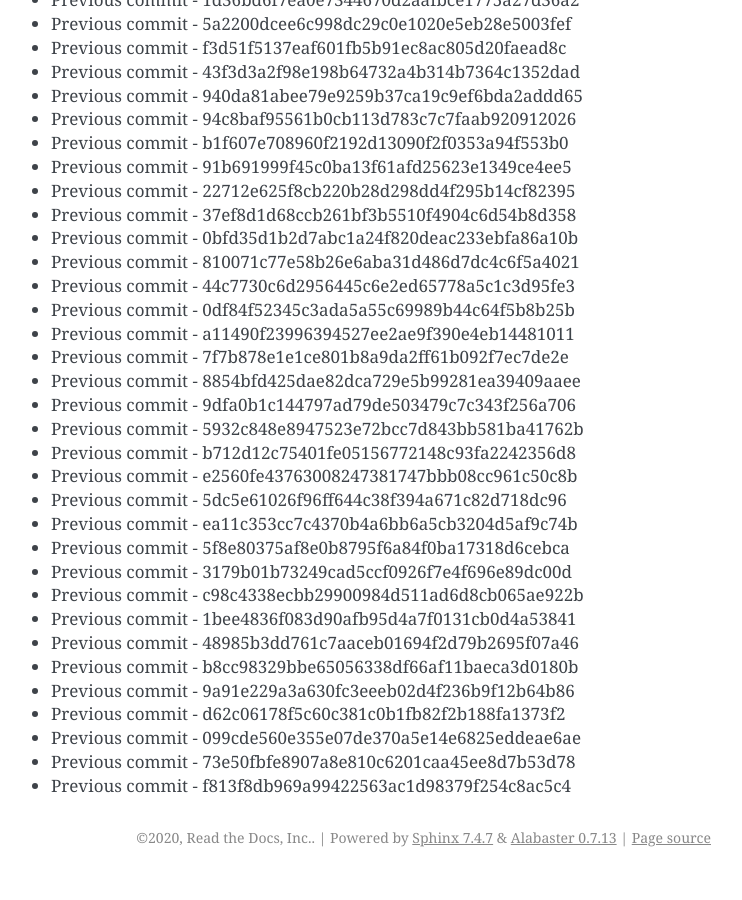
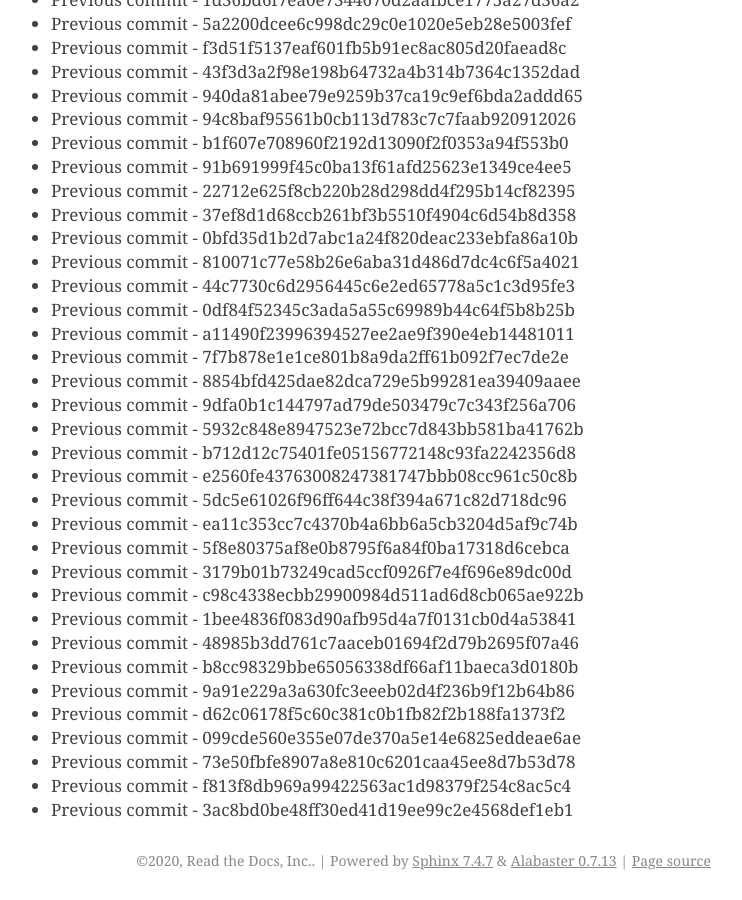
Before and after one commit to readthedocs/rtd-git-stresstest, a Sphinx documentation site: the page built from docs/updates.rst, in a window 1280 px wide and 900 px high, scrolled down 81969 px. Shown: the whole window, without its empty margins (399-1141 px from the left). Built offline with Sphinx 7.4.7, drawn with Linux system fonts in a browser that asks for light colours; before the commit the page ends 82846 px from its top, so only the background shows below that.

Commit message:
Generating commit from previous: 3ac8bd0be48ff30ed41d19ee99c2e4568def1eb1

```diff
--- a/docs/updates.rst
+++ b/docs/updates.rst
@@ -3476,3 +3476,4 @@ It can be tested for any performance characteristics.
 * Previous commit - 099cde560e355e07de370a5e14e6825eddeae6ae
 * Previous commit - 73e50fbfe8907a8e810c6201caa45ee8d7b53d78
 * Previous commit - f813f8db969a99422563ac1d98379f254c8ac5c4
+* Previous commit - 3ac8bd0be48ff30ed41d19ee99c2e4568def1eb1
```
